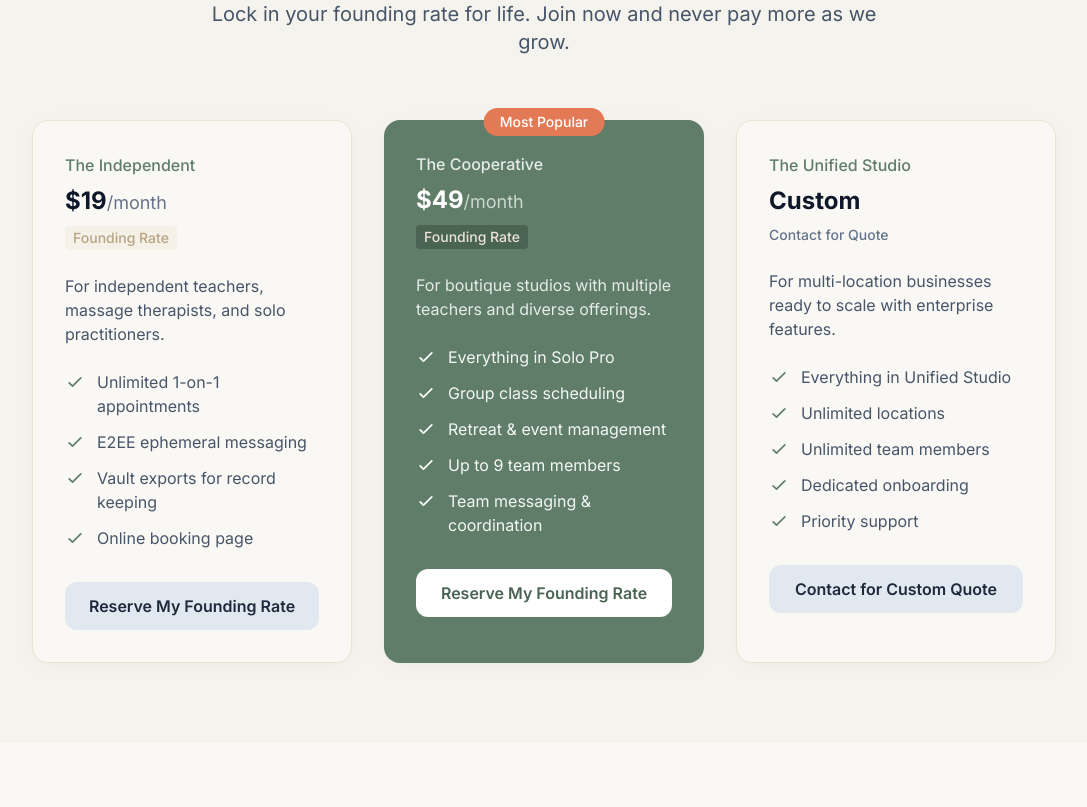
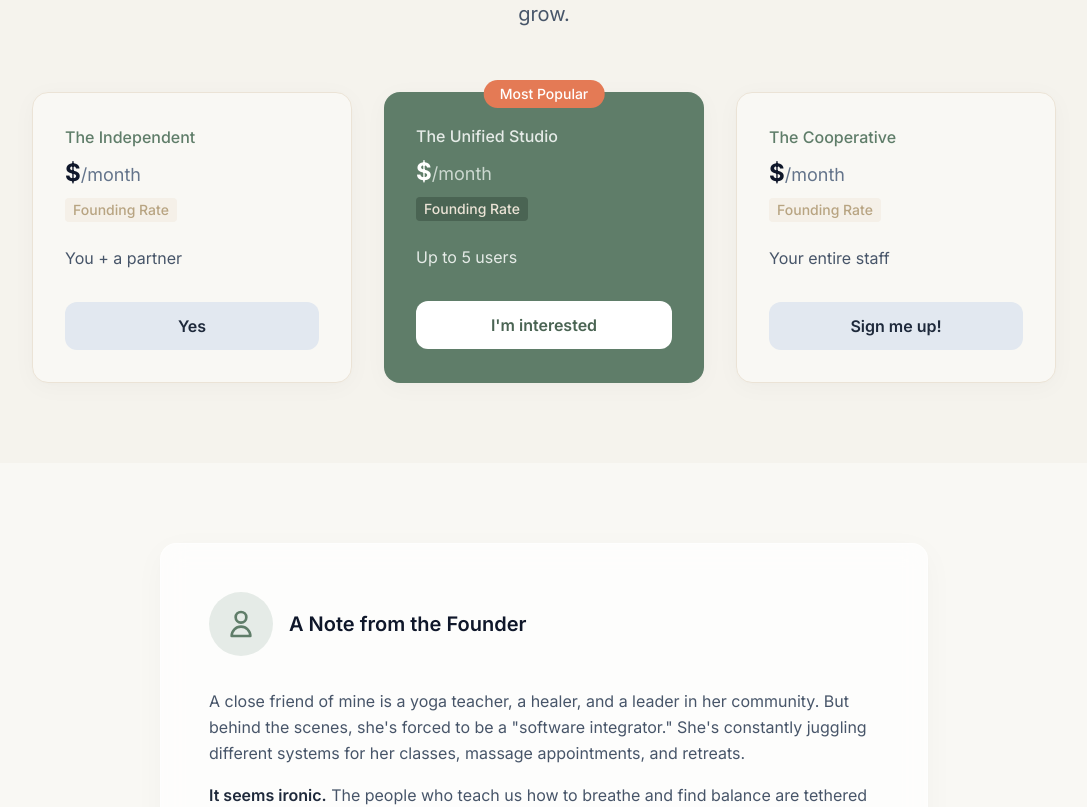
Before and after one commit to terrapinball/ardea-landing-page, a React (Vite) app: page / in a window 1280 px wide. Shown: the part 2842-3649 px from the top of the page, without its empty margins (96-1183 px from the left). Built offline with nearby package versions, Linux system fonts and the light colour scheme.

Commit message:
updated pricing tier cards

```diff
--- a/src/App.tsx
+++ b/src/App.tsx
@@ -246,7 +246,7 @@ function App() {
               Everything in One Place. Finally.
             </h2>
             <p className="text-xl text-slate-600 max-w-2xl mx-auto">
-              Ardea is the <span className="font-semibold text-slate-800">first unified platform</span> built for the unique workflow of wellness professionals.
+              Built for the way wellness<span className="font-semibold text-slate-800">actually works</span>
             </p>
           </div>
 
@@ -353,142 +353,52 @@ function App() {
             {/* Tier 1: Independent */}
             <div className={`soft-card bg-paper rounded-2xl p-8 border border-sand-200 ${pricingSection.isInView ? 'animate-fade-in-up animate-delay-1' : 'opacity-0'}`}>
               <p className="text-sage-500 font-medium mb-2">The Independent</p>
-              <h3 className="text-2xl font-bold text-slate-900 mb-2">$19<span className="text-lg font-normal text-slate-500">/month</span></h3>
+              <h3 className="text-2xl font-bold text-slate-900 mb-2">$<span className="text-lg font-normal text-slate-500">/month</span></h3>
               <p className="text-sm text-sand-500 bg-sand-100 inline-block px-2 py-0.5 rounded font-medium mb-6">Founding Rate</p>
-              <p className="text-slate-600 mb-6">
-                For independent teachers, massage therapists, and solo practitioners.
+              <p className="text-slate-600 mb-8">
+                You + a partner
               </p>
-              <ul className="space-y-3 mb-8">
-                <li className="flex items-start gap-3">
-                  <svg className="w-5 h-5 text-sage-500 mt-0.5 flex-shrink-0" fill="none" stroke="currentColor" viewBox="0 0 24 24">
-                    <path strokeLinecap="round" strokeLinejoin="round" strokeWidth={2} d="M5 13l4 4L19 7" />
-                  </svg>
-                  <span className="text-slate-600">Unlimited 1-on-1 appointments</span>
-                </li>
-                <li className="flex items-start gap-3">
-                  <svg className="w-5 h-5 text-sage-500 mt-0.5 flex-shrink-0" fill="none" stroke="currentColor" viewBox="0 0 24 24">
-                    <path strokeLinecap="round" strokeLinejoin="round" strokeWidth={2} d="M5 13l4 4L19 7" />
-                  </svg>
-                  <span className="text-slate-600">E2EE ephemeral messaging</span>
-                </li>
-                <li className="flex items-start gap-3">
-                  <svg className="w-5 h-5 text-sage-500 mt-0.5 flex-shrink-0" fill="none" stroke="currentColor" viewBox="0 0 24 24">
-                    <path strokeLinecap="round" strokeLinejoin="round" strokeWidth={2} d="M5 13l4 4L19 7" />
-                  </svg>
-                  <span className="text-slate-600">Vault exports for record keeping</span>
-                </li>
-                <li className="flex items-start gap-3">
-                  <svg className="w-5 h-5 text-sage-500 mt-0.5 flex-shrink-0" fill="none" stroke="currentColor" viewBox="0 0 24 24">
-                    <path strokeLinecap="round" strokeLinejoin="round" strokeWidth={2} d="M5 13l4 4L19 7" />
-                  </svg>
-                  <span className="text-slate-600">Online booking page</span>
-                </li>
-              </ul>
-              <button
-                onClick={(e) => handleSubmit(e, 'solo')}
-                className="w-full bg-slate-200 hover:bg-slate-300 text-slate-800 py-3 rounded-xl font-semibold transition-colors"
+              <a
+                href="#waitlist"
+                className="block w-full bg-slate-200 hover:bg-slate-300 text-slate-800 py-3 rounded-xl font-semibold transition-colors text-center"
               >
-                Reserve My Founding Rate
-              </button>
+                Yes
+              </a>
             </div>
 
-            {/* Tier 2: The Cooperative */}
+            {/* Tier 2: The Unified Studio */}
             <div className={`soft-card bg-sage-500 rounded-2xl p-8 text-white relative ${pricingSection.isInView ? 'animate-fade-in-up animate-delay-2' : 'opacity-0'}`}>
               <div className="absolute -top-3 left-1/2 -translate-x-1/2 bg-terracotta-500 text-white text-sm font-medium px-4 py-1 rounded-full">
                 Most Popular
               </div>
-              <p className="text-sage-100 font-medium mb-2">The Cooperative</p>
-              <h3 className="text-2xl font-bold mb-2">$49<span className="text-lg font-normal text-sage-200">/month</span></h3>
+              <p className="text-sage-100 font-medium mb-2">The Unified Studio</p>
+              <h3 className="text-2xl font-bold mb-2">$<span className="text-lg font-normal text-sage-200">/month</span></h3>
               <p className="text-sm text-sand-200 bg-sage-600 inline-block px-2 py-0.5 rounded font-medium mb-6">Founding Rate</p>
-              <p className="text-sage-100 mb-6">
-                For boutique studios with multiple teachers and diverse offerings.
+              <p className="text-sage-100 mb-8">
+                Up to 5 users
               </p>
-              <ul className="space-y-3 mb-8">
-                <li className="flex items-start gap-3">
-                  <svg className="w-5 h-5 text-white mt-0.5 flex-shrink-0" fill="none" stroke="currentColor" viewBox="0 0 24 24">
-                    <path strokeLinecap="round" strokeLinejoin="round" strokeWidth={2} d="M5 13l4 4L19 7" />
-                  </svg>
-                  <span className="text-sage-50">Everything in Solo Pro</span>
-                </li>
-                <li className="flex items-start gap-3">
-                  <svg className="w-5 h-5 text-white mt-0.5 flex-shrink-0" fill="none" stroke="currentColor" viewBox="0 0 24 24">
-                    <path strokeLinecap="round" strokeLinejoin="round" strokeWidth={2} d="M5 13l4 4L19 7" />
-                  </svg>
-                  <span className="text-sage-50">Group class scheduling</span>
-                </li>
-                <li className="flex items-start gap-3">
-                  <svg className="w-5 h-5 text-white mt-0.5 flex-shrink-0" fill="none" stroke="currentColor" viewBox="0 0 24 24">
-                    <path strokeLinecap="round" strokeLinejoin="round" strokeWidth={2} d="M5 13l4 4L19 7" />
-                  </svg>
-                  <span className="text-sage-50">Retreat & event management</span>
-                </li>
-                <li className="flex items-start gap-3">
-                  <svg className="w-5 h-5 text-white mt-0.5 flex-shrink-0" fill="none" stroke="currentColor" viewBox="0 0 24 24">
-                    <path strokeLinecap="round" strokeLinejoin="round" strokeWidth={2} d="M5 13l4 4L19 7" />
-                  </svg>
-                  <span className="text-sage-50">Up to 9 team members</span>
-                </li>
-                <li className="flex items-start gap-3">
-                  <svg className="w-5 h-5 text-white mt-0.5 flex-shrink-0" fill="none" stroke="currentColor" viewBox="0 0 24 24">
-                    <path strokeLinecap="round" strokeLinejoin="round" strokeWidth={2} d="M5 13l4 4L19 7" />
-                  </svg>
-                  <span className="text-sage-50">Team messaging & coordination</span>
-                </li>
-              </ul>
-              <button
-                onClick={(e) => handleSubmit(e, 'studio')}
-                className="w-full bg-white hover:bg-sage-50 text-sage-600 py-3 rounded-xl font-semibold transition-colors"
+              <a
+                href="#waitlist"
+                className="block w-full bg-white hover:bg-sage-50 text-sage-600 py-3 rounded-xl font-semibold transition-colors text-center"
               >
-                Reserve My Founding Rate
-              </button>
+                I'm interested
+              </a>
             </div>
 
-            {/* Tier 3: The Unified Studio */}
+            {/* Tier 3: The Cooperative */}
             <div className={`soft-card bg-paper rounded-2xl p-8 border border-sand-200 ${pricingSection.isInView ? 'animate-fade-in-up animate-delay-3' : 'opacity-0'}`}>
-              <p className="text-sage-500 font-medium mb-2">The Unified Studio</p>
-              <h3 className="text-2xl font-bold text-slate-900 mb-2">Custom</h3>
-              <p className="text-sm text-slate-500 font-medium mb-6">Contact for Quote</p>
-              <p className="text-slate-600 mb-6">
-                For multi-location businesses ready to scale with enterprise features.
+              <p className="text-sage-500 font-medium mb-2">The Cooperative</p>
+              <h3 className="text-2xl font-bold text-slate-900 mb-2">$<span className="text-lg font-normal text-slate-500">/month</span></h3>
+              <p className="text-sm text-sand-500 bg-sand-100 inline-block px-2 py-0.5 rounded font-medium mb-6">Founding Rate</p>
+              <p className="text-slate-600 mb-8">
+                Your entire staff
               </p>
-              <ul className="space-y-3 mb-8">
-                <li className="flex items-start gap-3">
-                  <svg className="w-5 h-5 text-sage-500 mt-0.5 flex-shrink-0" fill="none" stroke="currentColor" viewBox="0 0 24 24">
-                    <path strokeLinecap="round" strokeLinejoin="round" strokeWidth={2} d="M5 13l4 4L19 7" />
-                  </svg>
-                  <span className="text-slate-600">Everything in Unified Studio</span>
-                </li>
-                <li className="flex items-start gap-3">
-                  <svg className="w-5 h-5 text-sage-500 mt-0.5 flex-shrink-0" fill="none" stroke="currentColor" viewBox="0 0 24 24">
-                    <path strokeLinecap="round" strokeLinejoin="round" strokeWidth={2} d="M5 13l4 4L19 7" />
-                  </svg>
-                  <span className="text-slate-600">Unlimited locations</span>
-                </li>
-                <li className="flex items-start gap-3">
-                  <svg className="w-5 h-5 text-sage-500 mt-0.5 flex-shrink-0" fill="none" stroke="currentColor" viewBox="0 0 24 24">
-                    <path strokeLinecap="round" strokeLinejoin="round" strokeWidth={2} d="M5 13l4 4L19 7" />
-                  </svg>
-                  <span className="text-slate-600">Unlimited team members</span>
-                </li>
-                <li className="flex items-start gap-3">
-                  <svg className="w-5 h-5 text-sage-500 mt-0.5 flex-shrink-0" fill="none" stroke="currentColor" viewBox="0 0 24 24">
-                    <path strokeLinecap="round" strokeLinejoin="round" strokeWidth={2} d="M5 13l4 4L19 7" />
-                  </svg>
-                  <span className="text-slate-600">Dedicated onboarding</span>
-                </li>
-                <li className="flex items-start gap-3">
-                  <svg className="w-5 h-5 text-sage-500 mt-0.5 flex-shrink-0" fill="none" stroke="currentColor" viewBox="0 0 24 24">
-                    <path strokeLinecap="round" strokeLinejoin="round" strokeWidth={2} d="M5 13l4 4L19 7" />
-                  </svg>
-                  <span className="text-slate-600">Priority support</span>
-                </li>
-              </ul>
-              <button
-                onClick={(e) => handleSubmit(e, 'enterprise')}
-                className="w-full bg-slate-200 hover:bg-slate-300 text-slate-800 py-3 rounded-xl font-semibold transition-colors"
+              <a
+                href="#waitlist"
+                className="block w-full bg-slate-200 hover:bg-slate-300 text-slate-800 py-3 rounded-xl font-semibold transition-colors text-center"
               >
-                Contact for Custom Quote
-              </button>
+                Sign me up!
+              </a>
             </div>
           </div>
         </div>
@@ -570,11 +480,11 @@ function App() {
                   disabled={isSubmitting}
                   className="bg-terracotta-500 hover:bg-terracotta-600 disabled:bg-terracotta-400 text-white px-8 py-4 rounded-xl font-semibold transition-colors whitespace-nowrap"
                 >
-                  {isSubmitting ? 'Joining...' : "I'm Interested"}
+                  {isSubmitting ? "Joining..." : "Email me"}
                 </button>
               </form>
               <p className="mt-4 text-sm text-sage-200">
-                No spam. Just updates on our launch and your exclusive founding member pricing.
+                No spam. Just updates on our launch and your founding member pricing.
               </p>
             </>
           )}
```
